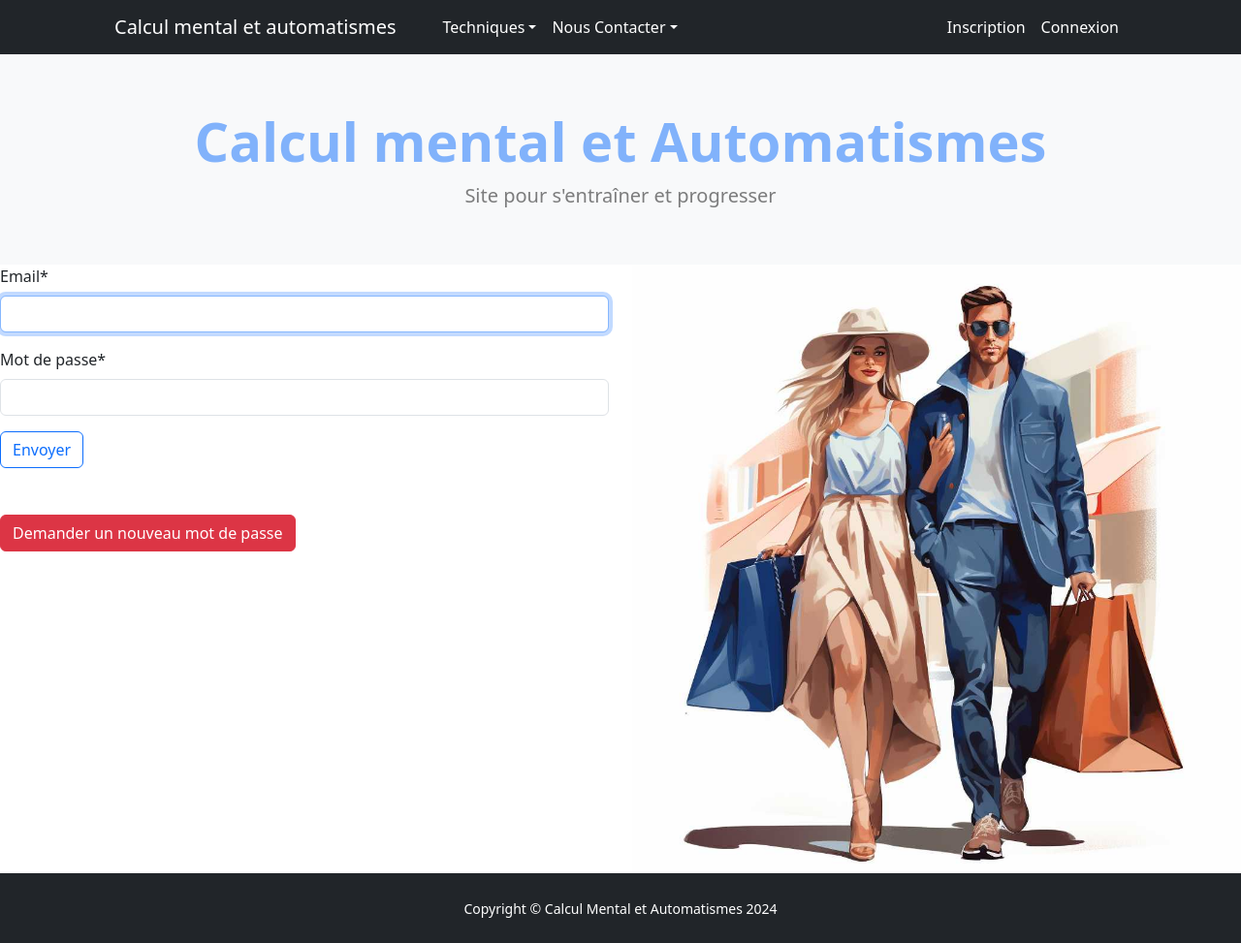
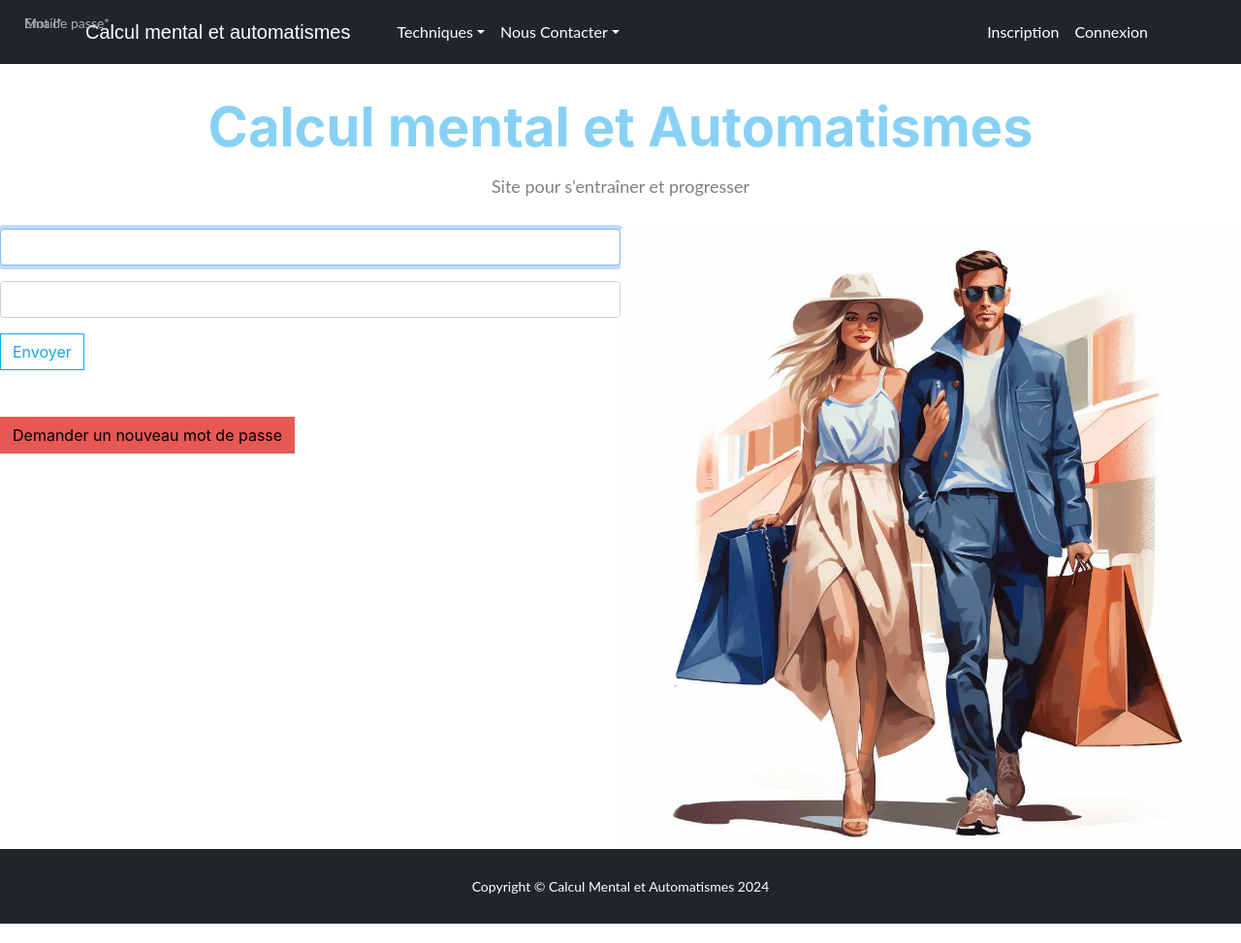
Before and after one commit to Fredlink15/cma, a Django app: page /account/login/?next=/account/graphique/ in a window 1280 px wide. Shown: the whole page at 97% size. Run offline with Django 4.2, Linux system fonts and the light colour scheme; some libraries are stand-ins or nearby versions.

Commit message:
mise à jour, fichier base html js

```diff
--- a/templates/base.html
+++ b/templates/base.html
@@ -8,7 +8,7 @@
     <meta name="author" content=""/>
     <title>{% block title %}{% endblock %}</title>
     <!-- Favicon-->
-    <link rel="icon" type="image/x-icon" href="{% static 'assets/favicon.ico' %}"/>
+    <!--<link rel="icon" type="image/x-icon" href="{% static 'assets/favicon.ico' %}"/>-->
     <!-- Bootstrap icons-->
     <link href="https://cdn.jsdelivr.net/npm/bootstrap@5.3.2/dist/css/bootstrap.min.css" rel="stylesheet" integrity="sha384-T3c6CoIi6uLrA9TneNEoa7RxnatzjcDSCmG1MXxSR1GAsXEV/Dwwykc2MPK8M2HN" crossorigin="anonymous">
 
@@ -16,14 +16,28 @@
     <script src="https://unpkg.com/htmx.org@1.9.10"></script>
     <script src="https://unpkg.com/htmx.org/dist/ext/class-tools.js"></script>
     <script src="https://unpkg.com/htmx.org/dist/ext/disable-element.js"></script>
+
+        <!--RAJOUTTTER POUR AVOIR LE MEME MENU
+
+	<meta http-equiv="X-UA-Compatible" content="IE=edge">
+	<meta name="viewport" content="width=device-width, initial-scale=1.0">-->
+    <link rel="stylesheet" href="{% static 'css/styleAccueil.css' %}">
+    <!--<link rel="stylesheet" href="{% static 'css/bootstrap.css' %}">-->
+    <link rel="stylesheet" href="{% static 'css/fonts.css' %}">
+    <link rel="stylesheet" href="{% static 'css/styleAccueilBis.css' %}">
+    <link href="https://cdn.jsdelivr.net/npm/bootstrap@5.3.2/dist/css/bootstrap.min.css" rel="stylesheet" integrity="sha384-T3c6CoIi6uLrA9TneNEoa7RxnatzjcDSCmG1MXxSR1GAsXEV/Dwwykc2MPK8M2HN" crossorigin="anonymous">
+    <link rel="stylesheet" href="{% static 'css/bootstrap.css' %}">
+    <link rel="stylesheet" href="{% static 'css/style.css' %}">
+
 </head>
+
 
 <body>
 
 <!--NOUVELLE BAR DE NAVIGATION-->
 <nav class="navbar navbar-expand-lg navbar-dark bg-dark bg-opacity-100">
 <!--<nav class="navbar navbar-expand-lg navbar-light bg-dark navbar-dark shadow">-->
-    <div class="container px-4 px-lg-5">
+    <div class="container py-auto px-4 px-lg-5">
       <a class="navbar-brand" href="{% url 'index' %}">Calcul mental et automatismes</a>
 
         <!--Menu burger pour les smartphone-->
@@ -41,7 +55,8 @@
           {% if request.user.is_authenticated %}
             <li class="nav-item"><a class="nav-link active" aria-current="page" href="{% url 'accounts:jeu' %}">S'entraîner</a></li>
             <li class="nav-item"><a class="nav-link active" aria-current="page" href="{% url 'accounts:graphique' %}">Statistiques</a></li>
-          {% endif %}
+            <li class="nav-item"><a class="nav-link active" aria-current="page" href="{% url 'accounts:latex' %}">pdf</a></li>
+            {% endif %}
          <!-- FIN JOUER ET STATISTIQUES-->
 
          <!-- MENU TECHNIQUES-->
@@ -143,7 +158,7 @@
 
 <!-- Header-->
 <!--<header class="bg-light bg-gradient py-5 border border-secondary">-->
-<header class="bg-light py-5">
+<header class="bg-white py-4">
     <div class="container px-4 px-lg-5 my-2">
         <div class="text-center text-black">
             <h1 class="display-4 fw-bolder text-color:primary text-primary opacity-50">Calcul mental et Automatismes</h1>
@@ -152,26 +167,6 @@
     </div>
 </header>
 
-
-
-
-
-<!--VIDEO -->
- <!-- <video id="video" autoplay loop muted>
-    <source src="{% static 'assets/video1.mp4' %}" type="video/mp4" />
-  </video>
-  <div class="content">
-    <h1 id="h1">Calcul mental et Automatismes</h1>
-    <h2 id="h2">Site pour s'entraîner et progresser</h2>
-  </div>
--->
-
-
-
-
-
-
-<!-- Section-->
 
         {% block body %}
         {% endblock %}
@@ -185,30 +180,7 @@
 <script src="{% static 'js/scripts.js' %}"></script>
 
 
-<!-- FOOTER
-<div class="container">
-  <footer class="d-flex flex-wrap justify-content-between align-items-center py-3 my-4 border-top">
-    <div class="col-md-4 d-flex align-items-center">
-      <a href="/" class="mb-3 me-2 mb-md-0 text-body-secondary text-decoration-none lh-1">
-        <svg class="bi" width="30" height="24"><use xlink:href="#bootstrap"></use></svg>
-      </a>
-      <span class="mb-3 mb-md-0 text-body-secondary">Copyright &copy; Calcul Mental et Automatismes 2024</span>
-    </div>
 
-    <ul class="nav col-md-4 justify-content-end list-unstyled d-flex">
-      <li class="ms-3"><a class="text-body-secondary" href="#"><svg xmlns="http://www.w3.org/2000/svg" width="16" height="16" fill="currentColor" class="bi bi-twitter-x" viewBox="0 0 16 16">
-  <path d="M12.6.75h2.454l-5.36 6.142L16 15.25h-4.937l-3.867-5.07-4.425 5.07H.316l5.733-6.57L0 .75h5.063l3.495 4.633L12.601.75Zm-.86 13.028h1.36L4.323 2.145H2.865z"/>
-</svg></a></li>
-      <li class="ms-3"><a class="text-body-secondary" href="#"><svg xmlns="http://www.w3.org/2000/svg" width="16" height="16" fill="currentColor" class="bi bi-instagram" viewBox="0 0 16 16">
-  <path d="M8 0C5.829 0 5.556.01 4.703.048 3.85.088 3.269.222 2.76.42a3.9 3.9 0 0 0-1.417.923A3.9 3.9 0 0 0 .42 2.76C.222 3.268.087 3.85.048 4.7.01 5.555 0 5.827 0 8.001c0 2.172.01 2.444.048 3.297.04.852.174 1.433.372 1.942.205.526.478.972.923 1.417.444.445.89.719 1.416.923.51.198 1.09.333 1.942.372C5.555 15.99 5.827 16 8 16s2.444-.01 3.298-.048c.851-.04 1.434-.174 1.943-.372a3.9 3.9 0 0 0 1.416-.923c.445-.445.718-.891.923-1.417.197-.509.332-1.09.372-1.942C15.99 10.445 16 10.173 16 8s-.01-2.445-.048-3.299c-.04-.851-.175-1.433-.372-1.941a3.9 3.9 0 0 0-.923-1.417A3.9 3.9 0 0 0 13.24.42c-.51-.198-1.092-.333-1.943-.372C10.443.01 10.172 0 7.998 0zm-.717 1.442h.718c2.136 0 2.389.007 3.232.046.78.035 1.204.166 1.486.275.373.145.64.319.92.599s.453.546.598.92c.11.281.24.705.275 1.485.039.843.047 1.096.047 3.231s-.008 2.389-.047 3.232c-.035.78-.166 1.203-.275 1.485a2.5 2.5 0 0 1-.599.919c-.28.28-.546.453-.92.598-.28.11-.704.24-1.485.276-.843.038-1.096.047-3.232.047s-2.39-.009-3.233-.047c-.78-.036-1.203-.166-1.485-.276a2.5 2.5 0 0 1-.92-.598 2.5 2.5 0 0 1-.6-.92c-.109-.281-.24-.705-.275-1.485-.038-.843-.046-1.096-.046-3.233s.008-2.388.046-3.231c.036-.78.166-1.204.276-1.486.145-.373.319-.64.599-.92s.546-.453.92-.598c.282-.11.705-.24 1.485-.276.738-.034 1.024-.044 2.515-.045zm4.988 1.328a.96.96 0 1 0 0 1.92.96.96 0 0 0 0-1.92m-4.27 1.122a4.109 4.109 0 1 0 0 8.217 4.109 4.109 0 0 0 0-8.217m0 1.441a2.667 2.667 0 1 1 0 5.334 2.667 2.667 0 0 1 0-5.334"/>
-</svg></a></li>
-      <li class="ms-3"><a class="text-body-secondary" href="#"><svg xmlns="http://www.w3.org/2000/svg" width="16" height="16" fill="currentColor" class="bi bi-facebook" viewBox="0 0 16 16">
-  <path d="M16 8.049c0-4.446-3.582-8.05-8-8.05C3.58 0-.002 3.603-.002 8.05c0 4.017 2.926 7.347 6.75 7.951v-5.625h-2.03V8.05H6.75V6.275c0-2.017 1.195-3.131 3.022-3.131.876 0 1.791.157 1.791.157v1.98h-1.009c-.993 0-1.303.621-1.303 1.258v1.51h2.218l-.354 2.326H9.25V16c3.824-.604 6.75-3.934 6.75-7.951"/>
-</svg></a></li>
-    </ul>
-  </footer>
-</div>
--FOOTER-->
 
 <footer id="sticky-footer" class="flex-shrink-0 py-4 bg-dark text-white-50">
     <div class="container text-center">
@@ -217,6 +189,5 @@
 </footer>
 
 
-
 </body>
 </html>
```
